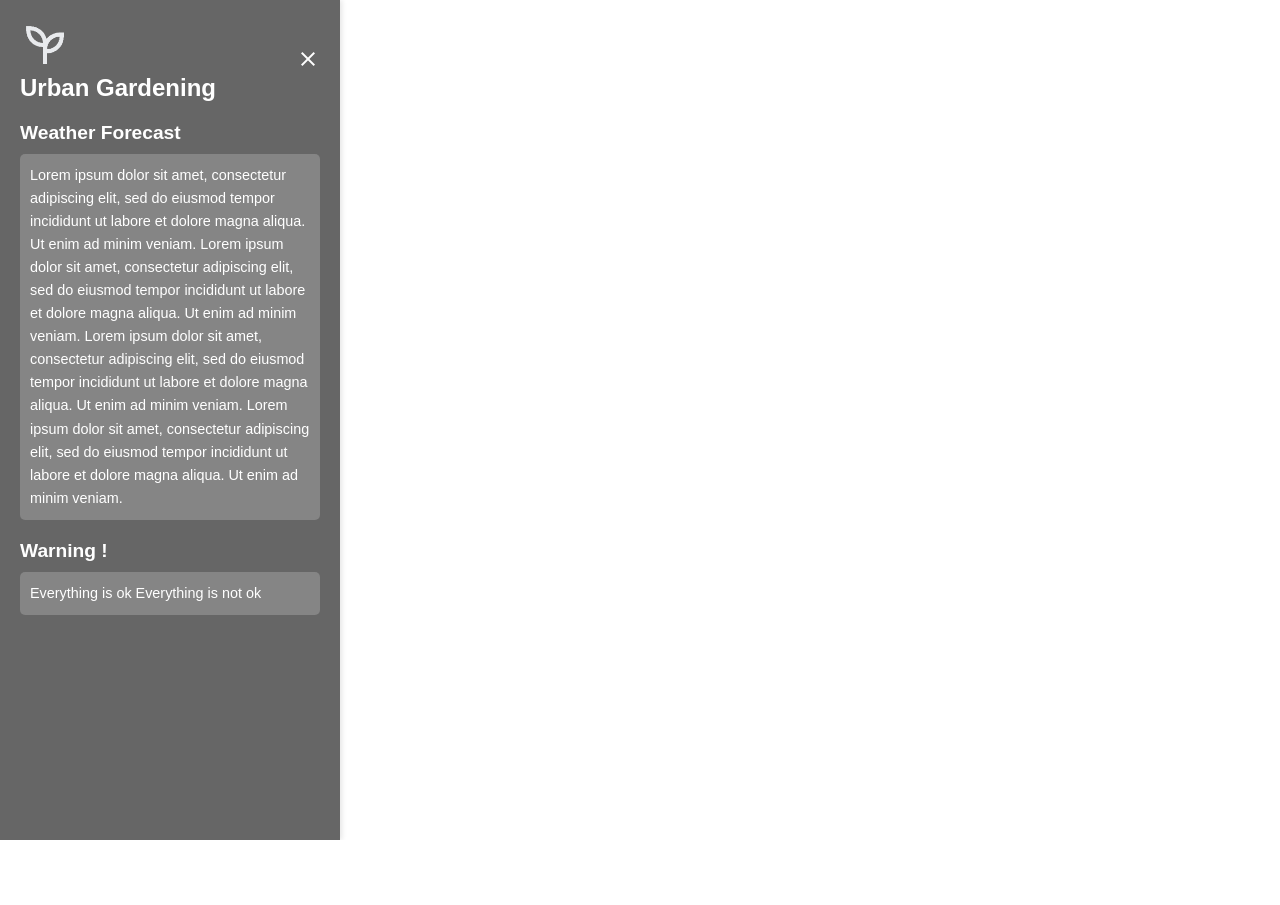
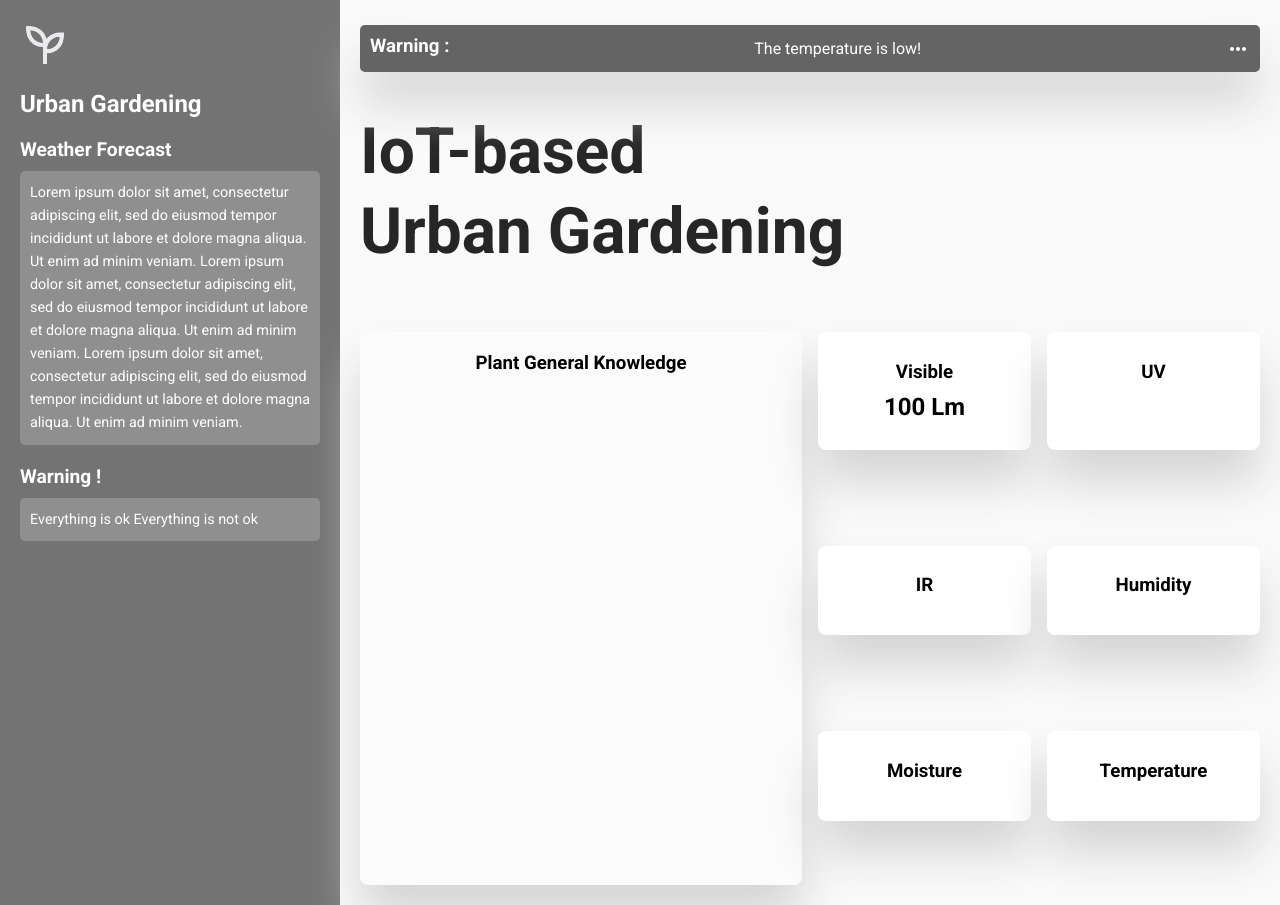
Before and after one commit to ngoam76/iotbasedurbangardening, a plain HTML site: page DashboardNuman/dashboard.html in a window 1280 px wide. Before the commit the page ends 840 px from the top, so only its background shows below. Drawn offline with nearby package versions, Linux system fonts and the light colour scheme.

Commit message:
Update grid main dashboard

```diff
--- a/DashboardNuman/dashboard.html
+++ b/DashboardNuman/dashboard.html
@@ -7,6 +7,7 @@
     <title>IoT-based Urban Gardening 11</title>
     <!-- MATERIAL CDN -->
     <link href="https://fonts.googleapis.com/icon?family=Material+Icons+Sharp" rel="stylesheet">
+    <link href="https://fonts.googleapis.com/css2?family=Material+Symbols+Outlined:opsz,wght,FILL,GRAD@24,400,0,0" rel="stylesheet">
     <!-- STYLESHEET -->
     <link rel="stylesheet" href="./style.css">
 </head>
@@ -14,15 +15,11 @@
     <div class="container">
         <aside id="sidebar">
             <div class="top">
-                <div class="logo">
+                <div class="logo" id="toggle-btn">
                     <img src="/DashboardNuman/Source/leaves.png" alt="Logo">
                     <h2>Urban Gardening</h2>
                 </div>
-                <div class="close" id="close-btn">
-                    <span class="material-icons-sharp">close</span>
-                </div>
             </div>
-
             <div class="sidebar">
                 <!-- we want to integrate weather information in this sidebar -->
                 <h3>Weather Forecast</h3>
@@ -30,9 +27,7 @@
                     Lorem ipsum dolor sit amet, consectetur adipiscing elit, sed do eiusmod tempor incididunt ut labore et dolore magna aliqua. Ut enim ad minim veniam.
                     Lorem ipsum dolor sit amet, consectetur adipiscing elit, sed do eiusmod tempor incididunt ut labore et dolore magna aliqua. Ut enim ad minim veniam.
                     Lorem ipsum dolor sit amet, consectetur adipiscing elit, sed do eiusmod tempor incididunt ut labore et dolore magna aliqua. Ut enim ad minim veniam.
-                    Lorem ipsum dolor sit amet, consectetur adipiscing elit, sed do eiusmod tempor incididunt ut labore et dolore magna aliqua. Ut enim ad minim veniam.
                 </p>
-
                 <!-- warning section -->
                 <h3>Warning !</h3>
                 <p class="warning">
@@ -41,6 +36,44 @@
                 </p>
             </div>
         </aside>
+        <main>
+            <header>
+                <div class="alert">
+                    <h3>Warning :</h3>
+                    <p>The temperature is low!</p>
+                    <span class="material-symbols-outlined" id="close-alert">more_horiz</span>
+                </div>
+                <span class="material-symbols-outlined" id="open-alert" style="display:none;">more_horiz</span>
+            </header>
+
+            <h2>IoT-based</h2>
+            <h2>Urban Gardening</h2>
+
+            <div class="dashboard">
+                <div class="card-big">
+                    <h3>Plant General Knowledge</h3>
+                </div>
+                <div class="card">
+                    <h3>Visible</h3>
+                    <p>100 Lm</p>
+                </div>
+                <div class="card">
+                    <h3>UV</h3>
+                </div>
+                <div class="card">
+                    <h3>IR</h3>
+                </div>
+                <div class="card">
+                    <h3>Humidity</h3>
+                </div>
+                <div class="card">
+                    <h3>Moisture</h3>
+                </div>
+                <div class="card">
+                    <h3>Temperature</h3>
+                </div>
+            </div>
+        </main>
     </div>
     <!-- JAVASCRIPT -->
     <script src="./script.js"></script>
--- a/DashboardNuman/script.js
+++ b/DashboardNuman/script.js
@@ -1,8 +1,24 @@
 document.addEventListener('DOMContentLoaded', () => {
-    const closeBtn = document.getElementById('close-btn');
+    const toggleBtn = document.getElementById('toggle-btn');
     const sidebar = document.getElementById('sidebar');
+    const alertBox = document.querySelector('header .alert');
+    const closeAlertBtn = document.getElementById('close-alert');
+    const openAlertBtn = document.getElementById('open-alert');
+    const header = document.querySelector('header');
 
-    closeBtn.addEventListener('click', () => {
+    toggleBtn.addEventListener('click', () => {
         sidebar.classList.toggle('minimized');
     });
+
+    closeAlertBtn.addEventListener('click', () => {
+        alertBox.classList.add('hide');
+        header.classList.add('hide');
+        openAlertBtn.style.display = 'block';
+    });
+
+    openAlertBtn.addEventListener('click', () => {
+        alertBox.classList.remove('hide');
+        header.classList.remove('hide');
+        openAlertBtn.style.display = 'none';
+    });
 });
--- a/DashboardNuman/style.css
+++ b/DashboardNuman/style.css
@@ -1,15 +1,45 @@
+@import url('https://fonts.googleapis.com/css2?family=Roboto:ital,wght@0,100;0,300;0,400;0,500;0,700;0,900;1,100;1,300;1,400;1,500;1,700;1,900&display=swap');
+
+/* -------------------- ROOT VARIABLES -------------------- */
+:root {
+    --color-white: #fff;
+    --color-info-dark: #e5e5e5;
+    --color-info-light: #fafafa;
+    --color-dark: #262626;
+    --color-light: #d4d4d4;
+
+    --color-background: #fafafa;
+    --color-backgroundcard: #737373;
+
+    --card-border-radius: 0.5rem;
+    --border-radius-1: 0.4rem;
+    --border-radius-2: 0.8rem;
+    --border-radius-3: 1.2rem;
+    --card-padding: 1.8rem;
+    --padding-1: 1.2rem;
+
+    --box-shadow: 0 2rem 3rem var(--color-light);
+}
+
 /* Reset some basic elements */
-body, h2, h3, p {
+body, h1, h2, h3, p {
     margin: 0;
     padding: 0;
 }
 
 /* General body styling */
 body {
-    font-family: Arial, sans-serif;
-    background: url('./images/background.jpg') no-repeat center center fixed;
+    font-family: roboto, sans-serif;
+    /* background: url('./images/background.jpg') no-repeat center center fixed; */
     background-size: cover;
-    color: #fff;
+    background-color: var(--color-background);
+    /* color: #fff; */
+}
+
+h1 {
+    font-weight: 800;
+    font-size: 1.8rem;
+    color: var(--color-dark);
 }
 
 /* Container styling */
@@ -19,25 +49,24 @@ body {
 
 /* Sidebar styling */
 aside {
-    background-color: rgba(0, 0, 0, 0.6); /* Semi-transparent background */
+    background-color: var(--color-backgroundcard); /* Semi-transparent background */
     padding: 20px;
     width: 300px;
     min-height: 100vh; /* Full height of the viewport */
-    box-shadow: 2px 0 5px rgba(0, 0, 0, 0.1);
+    box-shadow: 2px 0 5px var(--box-shadow);
     transition: width 0.3s ease;
 }
 
 /* Minimized sidebar */
 aside.minimized {
-    width: 50px;
+    width: 20px;
 }
 
 aside.minimized .sidebar, aside.minimized .logo h2 {
     display: none;
 }
 
-aside.minimized .top .close {
-    display: flex;
+aside.minimized .top {
     justify-content: center;
 }
 
@@ -49,31 +78,43 @@ aside.minimized .top .close {
     margin-bottom: 20px;
 }
 
+.logo {
+    display: flex;
+    flex-direction: column;
+    align-items: left;
+    cursor: pointer;
+}
+
 .logo img {
     width: 50px;
     height: 50px;
-    margin-right: 10px;
+    margin-right: 0px;
 }
 
 .logo h2 {
     font-size: 1.5em;
     color: #fff;
+    text-align: center;
+    margin-top: 20px;
 }
 
-#close-btn {
+#toggle-btn {
     cursor: pointer;
 }
 
 /* Sidebar content styling */
 .sidebar h3 {
     margin-bottom: 10px;
+    margin-top: 10px;
     font-size: 1.2em;
+    color: #fff;
 }
 
 .sidebar p {
     font-size: 0.9em;
     line-height: 1.6;
     margin-bottom: 20px;
+    color: #fff;
 }
 
 /* Weather and warning sections */
@@ -84,17 +125,136 @@ aside.minimized .top .close {
     margin-bottom: 20px;
 }
 
-/* Warning section specific styling */
-.warning h3 {
-    color: red;
+
+/* Main content styling */
+main {
+    flex: 1;
+    padding: 20px;
 }
 
-.warning p {
+main h2 {
+    font-size: 4rem;
+    line-height: 0;
+    margin-top: 100px;
+    margin-bottom: 20px;
+    color: var(--color-dark);
+}
+
+/* Header styling */
+header {
+    background-color: rgba(0, 0, 0, 0.6);
+    padding: 10px;
+    margin-bottom: 10px;
+    margin-top: 5px;
+    border-radius: 5px;
+    box-shadow: var(--box-shadow);
+    transition: all 0.5s ease-in-out;
+    position: relative;
+}
+
+header.minimized {
+    padding: 5px 10px; /* Reduced padding for minimized state */
+    height: 20px; /* Height of the thin bar */
+}
+
+header .alert {
+    cursor: pointer; /* Make the alert clickable */
+    transition: max-height 0.5s ease-out, opacity 0.5s ease-out;
+    max-height: 100px; /* Default height */
+    overflow: hidden;
+    display: flex;
+    justify-content: space-between;
+    align-items: center;
+}
+
+header .alert.hide {
+    max-height: 0;
+    opacity: 0;
+    transition: max-height 0.2s ease-in, opacity 0.2s ease-in;
+}
+
+header .alert h3 {
+    margin-bottom: 5px;
     color: #fff;
 }
 
-/* Styling for material icons */
-.material-icons-sharp {
-    font-size: 1.5em;
+header .alert p {
+    margin: 0;
     color: #fff;
 }
+
+header .alert .material-symbols-outlined#close-alert {
+    cursor: pointer;
+    font-size: 1.5rem;
+    color: #fff;
+}
+
+header.minimized .alert {
+    display: none;
+}
+
+header .material-symbols-outlined#open-alert {
+    cursor: pointer;
+    font-size: 1.5rem;
+    color: rgba(0, 0, 0, 0.6);
+    transform: translateX(50%);
+}
+
+header.hide {
+    background-color: transparent;
+    padding: 0;
+    margin: 0;
+    height: 0;
+    border-radius: 0;
+    box-shadow: none;
+}
+
+
+/* Dashboard styling */
+main .dashboard {
+    display: grid;
+    grid-template-columns: repeat(4, 1fr);
+    gap: 1rem;
+}
+
+main .dashboard > div {
+    background: var(--color-white);
+    padding: var(--card-padding);
+    border-radius: var(--card-border-radius);
+    margin-top: 5rem;
+    box-shadow: var(--box-shadow);
+}
+
+.dashboard .card-big {
+    grid-column: span 2;
+    grid-row: span 10;
+    background-color: rgba(255, 255, 255, 0.2);
+    padding: 20px;
+    border-radius: var(--card-border-radius);
+    text-align: center;
+}
+
+main .card {
+    background-color: rgba(255, 255, 255, 0.2);
+    padding: 20px;
+    border-radius: 5px;
+    text-align: center;
+    grid-row: span 2;
+}
+
+.card h3 {
+    margin-bottom: 10px;
+}
+
+.card p {
+    font-size: 1.5em;
+    font-weight: bold;
+}
+
+main .dashboard > div:hover {
+    box-shadow: none;
+}
+
+main h2 {
+    margin-top: 80px;
+}
```
